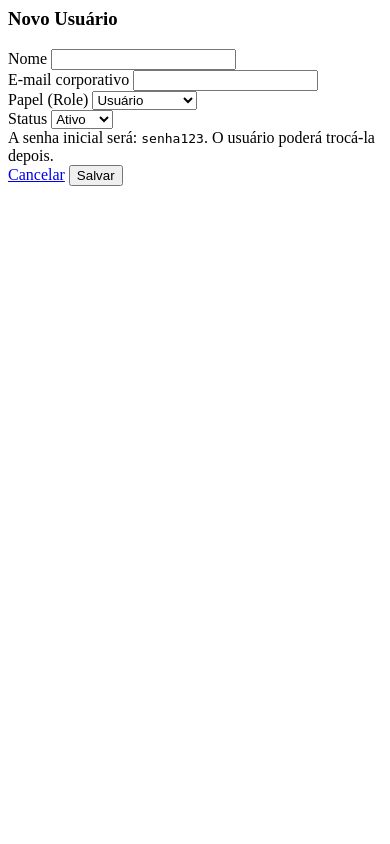
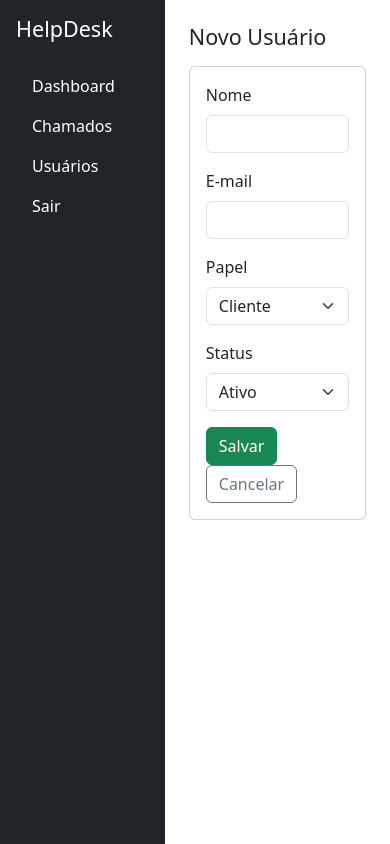
Before and after one commit to MarcusViniciusJose/helpdesk, a PHP site: page /App/views/users/create.php in a window 390 px wide. Run offline with PHP 8.4, Linux system fonts and the light colour scheme; some libraries are stand-ins or nearby versions.

Commit message:
Help-Desk 0.0.10
Alterações de configurações e layouts

```diff
--- a/App/views/layouts/main.php
+++ b/App/views/layouts/main.php
@@ -1,4 +1,3 @@
-<?php $u = Auth::user(); ?>
 <!doctype html>
 <html lang="pt-br">
 <head>
@@ -6,106 +5,22 @@
   <title>HelpDesk</title>
   <meta name="viewport" content="width=device-width, initial-scale=1">
   <link href="https://cdn.jsdelivr.net/npm/bootstrap@5.3.3/dist/css/bootstrap.min.css" rel="stylesheet">
-  <style>
-    body { min-height: 100vh; }
-    .sidebar { width: 250px; }
-  </style>
 </head>
-<body class="bg-light">
+<body>
+  <div class="d-flex">
+    <div class="bg-dark text-white p-3" style="width:250px; min-height:100vh;">
+      <h4 class="mb-4">HelpDesk</h4>
+      <ul class="nav flex-column">
+        <li class="nav-item"><a href="<?= BASE_URL ?>/?url=dashboard/index" class="nav-link text-white">Dashboard</a></li>
+        <li class="nav-item"><a href="<?= BASE_URL ?>/?url=ticket/index" class="nav-link text-white">Chamados</a></li>
+        <li class="nav-item"><a href="<?= BASE_URL ?>/?url=user/index" class="nav-link text-white">Usuários</a></li>
+        <li class="nav-item"><a href="<?= BASE_URL ?>/?url=auth/logout" class="nav-link text-white">Sair</a></li>
+      </ul>
+    </div>
 
-<!-- Navbar -->
-<?php $u = Auth::user(); ?>
-<nav class="navbar navbar-dark bg-dark">
-  <div class="container-fluid">
-    <a class="navbar-brand" href="<?= BASE_URL ?>/?url=dashboard/index">HelpDesk</a>
-    <div class="d-flex align-items-center gap-3">
-      <?php if ($u): ?>
-        <div class="dropdown">
-          <a class="text-white text-decoration-none position-relative" href="#" id="notifToggle" data-bs-toggle="dropdown" aria-expanded="false">
-            🔔 <span id="notif-count" class="badge bg-danger">0</span>
-          </a>
-          <ul class="dropdown-menu dropdown-menu-end" id="notif-list" style="width: 320px;">
-            <li class="dropdown-item text-muted">Carregando...</li>
-          </ul>
-        </div>
-
-        <div class="text-white">
-          Olá, <?= htmlspecialchars($u['name']) ?> (<?= htmlspecialchars($u['role']) ?>)
-          <a class="btn btn-sm btn-outline-light ms-3" href="<?= BASE_URL ?>/?url=auth/logout">Sair</a>
-        </div>
-      <?php endif; ?>
+    <div class="p-4 flex-fill">
+      <?= $content ?>
     </div>
   </div>
-</nav>
-
-
-<!-- Layout -->
-<div class="d-flex">
-  <!-- Sidebar -->
-  <aside class="sidebar bg-white border-end p-3">
-    <div class="fw-bold text-uppercase small mb-2">Menu</div>
-    <ul class="nav flex-column">
-      <li class="nav-item"><a class="nav-link" href="<?= BASE_URL ?>/?url=dashboard/index">Dashboard</a></li>
-      <li class="nav-item"><a class="nav-link" href="<?= BASE_URL ?>/?url=ticket/index">Meus Chamados</a></li>
-      <li class="nav-item"><a class="nav-link" href="<?= BASE_URL ?>/?url=ticket/create">Abrir Chamado</a></li>
-
-      <?php if (in_array($u['role'], ['admin','ti'], true)): ?>
-        <li class="nav-item mt-2"><span class="text-muted small">Gestão</span></li>
-        <li class="nav-item"><a class="nav-link" href="#">Fila TI (em breve)</a></li>
-        <li class="nav-item"><a class="nav-link" href="<?= BASE_URL ?>/?url=user/index">Usuários</a></li>
-        <li class="nav-item"><a class="nav-link" href="#">Inventário (em breve)</a></li>
-      <?php endif; ?>
-    </ul>
-  </aside>
-
-  <!-- Conteúdo -->
-  <main class="flex-grow-1 p-4">
-    <?php // Conteúdo específico da view é injetado aqui ?>
-    <?= $content ?? '' ?>
-  </main>
-
-<!-- Scripts -->
-<script src="https://cdn.jsdelivr.net/npm/bootstrap@5.3.3/dist/js/bootstrap.bundle.min.js"></script>
-<script src="https://cdn.jsdelivr.net/npm/axios/dist/axios.min.js"></script>
-<script>
-  async function fetchNotifications() {
-    try {
-      const res = await axios.get('<?= BASE_URL ?>/?url=notification/get');
-      const data = res.data;
-      const list = document.getElementById('notif-list');
-      const count = document.getElementById('notif-count');
-      list.innerHTML = '';
-
-      if (!Array.isArray(data) || data.length === 0) {
-        list.innerHTML = '<li class="dropdown-item text-muted">Sem notificações</li>';
-        count.textContent = '0';
-      } else {
-        count.textContent = data.length;
-        data.forEach(n => {
-          const a = document.createElement('a');
-          a.className = 'dropdown-item';
-          a.href = n.link || '#';
-          a.innerHTML = `<div class="small text-muted">${n.created_at ?? ''}</div><div>${n.message}</div>`;
-          a.addEventListener('click', function(e) {
-            e.preventDefault();
-            fetch('<?= BASE_URL ?>/?url=notification/markAsRead', {
-              method: 'POST',
-              headers: {'Content-Type':'application/x-www-form-urlencoded'},
-              body: 'id=' + encodeURIComponent(n.id)
-            }).then(()=> {
-              window.location = n.link || window.location.href;
-            });
-          });
-          list.appendChild(a);
-        });
-      }
-    } catch(err) {
-      console.error('Erro ao buscar notificações', err);
-    }
-  }
-
-  setInterval(fetchNotifications, 10000);
-  fetchNotifications();
-</script>
 </body>
 </html>
--- a/App/views/users/create.php
+++ b/App/views/users/create.php
@@ -1,65 +1,35 @@
-<h3 class="mb-3">Novo Usuário</h3>
-
-<?php if (!empty($errors)): ?>
-  <div class="alert alert-danger">
-    <ul class="m-0">
-      <?php foreach ($errors as $e): ?>
-        <li><?= htmlspecialchars($e) ?></li>
-      <?php endforeach; ?>
-    </ul>
-  </div>
-<?php endif; ?>
-
-<form method="post" action="<?= BASE_URL ?>/?url=user/store" class="card">
+<?php ob_start(); ?>
+<h4 class="mb-3">Novo Usuário</h4>
+<div class="card">
   <div class="card-body">
-    <div class="row g-3">
-      <div class="col-md-6">
+    <form method="post" action="<?= BASE_URL ?>/?url=user/store">
+      <div class="mb-3">
         <label class="form-label">Nome</label>
-        <input type="text" name="name" class="form-control"
-               value="<?= htmlspecialchars($form['name'] ?? '') ?>" required>
+        <input type="text" name="name" class="form-control" required>
       </div>
-      <div class="col-md-6">
-        <label class="form-label">E-mail corporativo</label>
-        <input type="email" name="email" class="form-control"
-               value="<?= htmlspecialchars($form['email'] ?? '') ?>" required>
+      <div class="mb-3">
+        <label class="form-label">E-mail</label>
+        <input type="email" name="email" class="form-control" required>
       </div>
-
-      <div class="col-md-4">
-        <label class="form-label">Papel (Role)</label>
-        <select name="role" class="form-select">
-          <?php
-            $sel = $form['role'] ?? 'user';
-            $roles = ['user' => 'Usuário', 'ti'=>'Equipe TI', 'admin'=>'Administrador'];
-            foreach ($roles as $val => $label):
-          ?>
-          <option value="<?= $val ?>" <?= $val===$sel?'selected':'' ?>><?= $label ?></option>
-          <?php endforeach; ?>
+      <div class="mb-3">
+        <label class="form-label">Papel</label>
+        <select name="role" class="form-select" required>
+          <option value="cliente">Cliente</option>
+          <option value="atendente">Atendente</option>
+          <option value="gerencia">Gerência</option>
+          <option value="admin">Administrador</option>
         </select>
       </div>
-
-      <div class="col-md-4">
+      <div class="mb-3">
         <label class="form-label">Status</label>
         <select name="status" class="form-select">
-          <?php
-            $st = $form['status'] ?? 'active';
-            $opts = ['active' => 'Ativo', 'inactive' => 'Inativo'];
-            foreach ($opts as $val => $label):
-          ?>
-          <option value="<?= $val ?>" <?= $val===$st?'selected':'' ?>><?= $label ?></option>
-          <?php endforeach; ?>
+          <option value="active" selected>Ativo</option>
+          <option value="inactive">Inativo</option>
         </select>
       </div>
-
-      <div class="col-12">
-        <div class="alert alert-info mb-0">
-          A senha inicial será: <code>senha123</code>.
-          O usuário poderá trocá-la depois.
-        </div>
-      </div>
-    </div>
+      <button class="btn btn-success">Salvar</button>
+      <a href="<?= BASE_URL ?>/?url=user/index" class="btn btn-outline-secondary">Cancelar</a>
+    </form>
   </div>
-  <div class="card-footer d-flex justify-content-between">
-    <a class="btn btn-outline-secondary" href="<?= BASE_URL ?>/?url=user/index">Cancelar</a>
-    <button class="btn btn-primary" type="submit">Salvar</button>
-  </div>
-</form>
+</div>
+<?php $content = ob_get_clean(); require __DIR__ . '/../layouts/main.php'; ?>
```
Also changed, not shown: App/models/Comment.php (+15 -7 lines), App/models/Notification.php (+32 -11 lines), App/models/Ticket.php (+47 -17 lines), App/models/User.php (+9 -8 lines), public/index.php (+8 -2 lines), public/.htaccess.
